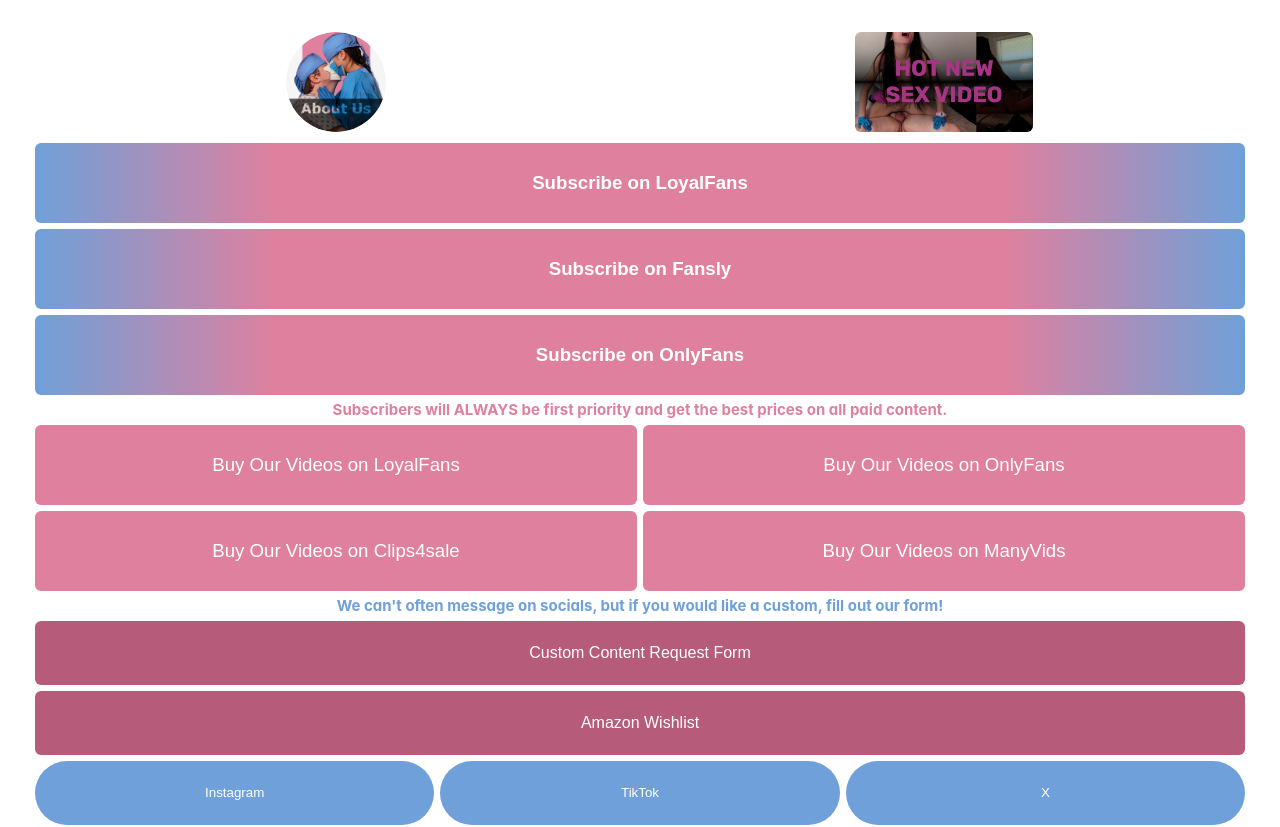
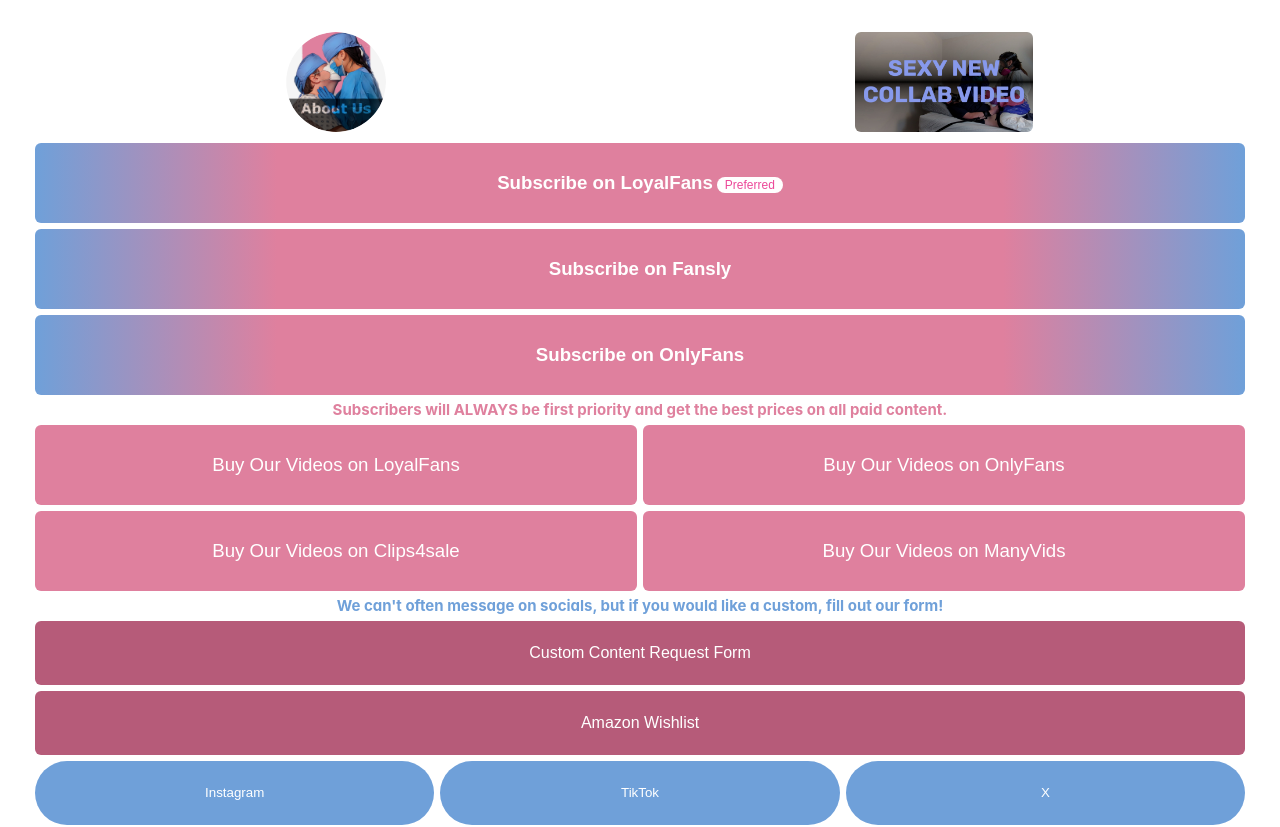
Before and after one commit to meiglover/MeiGlover.github.io, a Vue app: page / in a window 1280 px wide. Shown: the top 827 px of the page. Built offline with nearby package versions, Linux system fonts and the light colour scheme; a web font is replaced by a local one.

Commit message:
Updated feature.

```diff
--- a/package.json
+++ b/package.json
@@ -1,6 +1,6 @@
 {
   "name": "coupleinglove-github-io",
-  "version": "0.0.3",
+  "version": "0.0.4",
   "private": true,
   "type": "module",
   "scripts": {
--- a/src/App.vue
+++ b/src/App.vue
@@ -2,8 +2,8 @@
 import ButtonList from './components/ButtonList.vue'
 import { useDialog } from 'primevue/usedialog'
 import AboutUs from './components/AboutUs.vue'
-import { FeatureLink } from './helpers/links.constants'
-import { AboutUsIcon, FeatureIcon } from './helpers/images.constants'
+import { FeatureLink } from './constants/links.constants'
+import { AboutUsIcon, FeatureIcon } from './constants/images.constants'
 
 const dialog = useDialog()
 
--- a/src/components/AboutUs.vue
+++ b/src/components/AboutUs.vue
@@ -1,6 +1,6 @@
 <script setup>
-import { AboutUsDescription } from '@/helpers/text.constants'
-import { AboutUsImages } from '@/helpers/images.constants'
+import { AboutUsDescription } from '@/constants/text.constants'
+import { AboutUsImages } from '@/constants/images.constants'
 </script>
 
 <template>
--- a/src/components/ButtonList.vue
+++ b/src/components/ButtonList.vue
@@ -1,6 +1,6 @@
 <script setup>
-import { SubscriptionLinks, PPVLinks, PurchaseLinks, SocialLinks } from '@/helpers/links.constants'
-import { SubscriptionNotice, RequestNotice } from '@/helpers/text.constants'
+import { SubscriptionLinks, PPVLinks, PurchaseLinks, SocialLinks } from '@/constants/links.constants'
+import { SubscriptionNotice, RequestNotice } from '@/constants/text.constants'
 import { onBeforeMount, ref } from 'vue'
 
 const publicConstants = ref(null)
@@ -16,7 +16,7 @@
         <Button
           class="subscriptionButton"
           :label="item.name"
-          :badge="publicConstants?.promo"
+          :badge="publicConstants?.promo ? publicConstants?.promo : item.name.includes('LoyalFans') ? 'Preferred' : ''"
         ></Button>
       </a>
     </div>
@@ -54,6 +54,7 @@
   grid-template-columns: 1fr;
 
   .subscriptionButton {
+    display: block;
     font-size: 14pt;
     background: linear-gradient(
       0.25turn,
--- a/src/helpers/links.constants.js
+++ b/src/constants/links.constants.js
@@ -82,4 +82,4 @@
     link: 'https://www.pornhub.com/model/coupleinglove'
   }
 ]
-export const FeatureLink = 'https://tinylf.com/YHiMbnX1mEy49sal'
+export const FeatureLink = 'https://tinylf.com/JgxCbTktxEP8'
```
Also changed, not shown: public/assets/images/feature.jpg, src/constants/images.constants.js (renamed from src/helpers/images.constants.js), src/constants/text.constants.js (renamed from src/helpers/text.constants.js), 5 other files (tests, documents, lock files or other folders).
